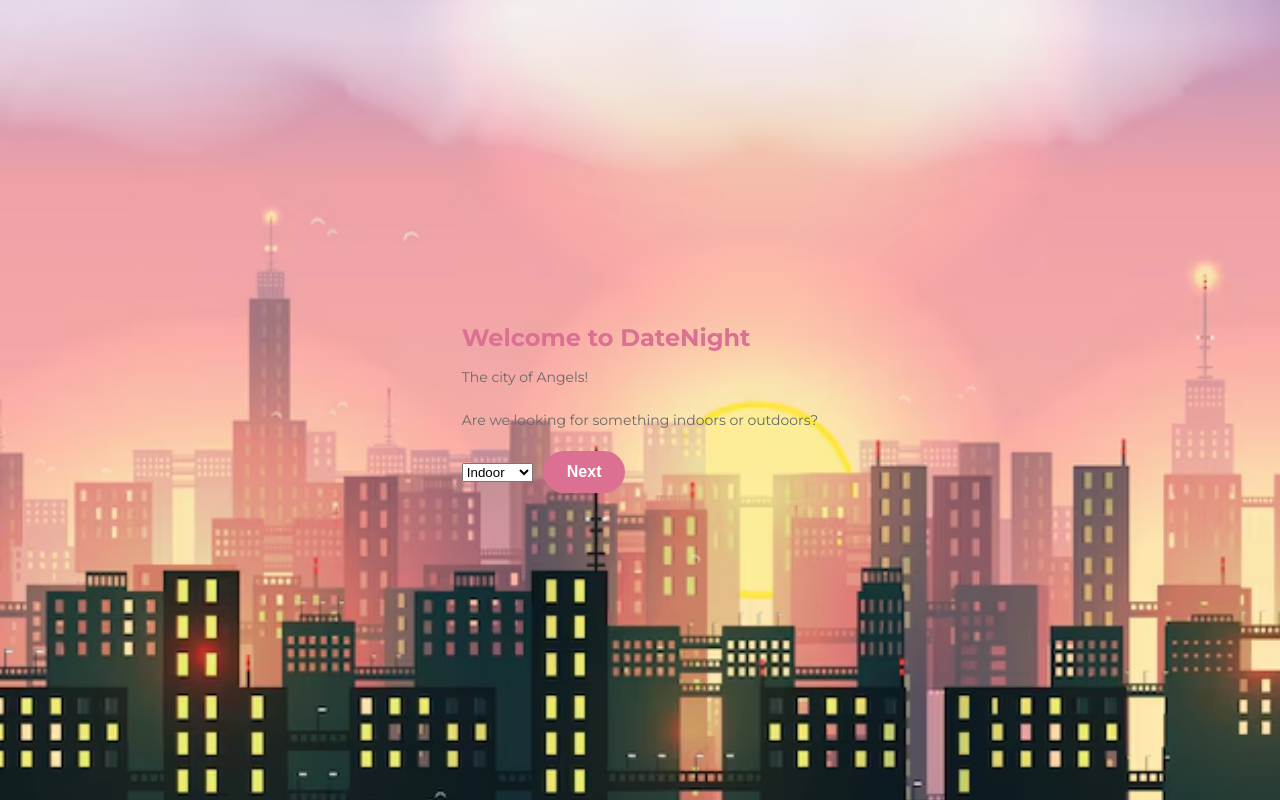
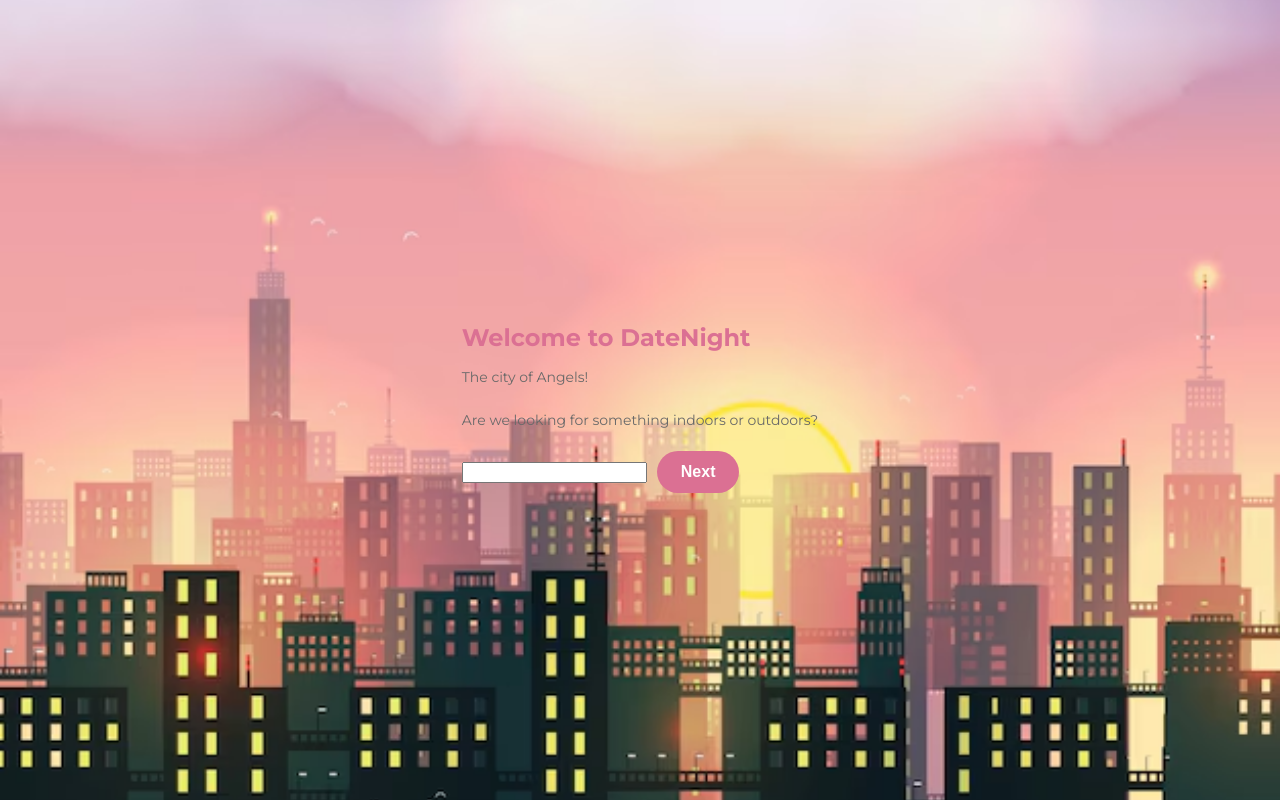
Before and after one commit to Tassled-Wobbegong-bjtrj/Scratch-Project, a React (Create React App) app in the folder client/: page / in a window 1280 px wide. Both pictures are taken after typing "Sample" into the empty fields and a click on the button "Next". Built offline with nearby package versions, Linux system fonts and the light colour scheme; no server answers.

Commit message:
change from drop-down to input on activity type

```diff
--- a/client/src/Components/ActivityType.js
+++ b/client/src/Components/ActivityType.js
@@ -1,25 +1,75 @@
 // ❤️❤️ ❤️❤️ ❤️❤️
 import React, { useState } from "react";
+
+// const ActivityType = ({ onAnswer }) => {
+//   const [type, setType] = useState("");
+
+//   const handleNext = () => {
+//     onAnswer("activityType", type);
+//   };
+
+//   return (
+//     <div>
+//       <p>The city of Angels!</p>
+//       <p>Are we looking for something indoors or outdoors?</p>
+//       <select
+//         className="activity-type-select"
+//         onChange={(e) => setType(e.target.value)}
+//       >
+//         <option value="indoor">Indoor</option>
+//         <option value="outdoor">Outdoor</option>
+//       </select>
+//       <button onClick={handleNext}>Next</button>
+//     </div>
+//   );
+// };
 
 const ActivityType = ({ onAnswer }) => {
   const [type, setType] = useState("");
 
   const handleNext = () => {
-    onAnswer("activityType", type);
+    onAnswer("type", type); // goes to next component
+    fetch("http://localhost:8080/type", {
+      method: "POST",
+      headers: {
+        "Content-Type": "application/json",
+      },
+      body: JSON.stringify({ type }), // Convert the React state to JSON and send it as the POST body
+      // i wonder if it matters if its city or location....
+      // this definitely matters what you label the body as.
+      // so we are sending over this json.stringified city
+      // ** short hand for { city: city }
+      // stringify is turning this into '{city: city}' b/c http requests is
+      // remember hyperTEXT transfer protocol
+    })
+      .then((response) => {
+        if (!response.ok) {
+          throw new Error("Network response was not ok");
+        }
+        return response.json();
+      })
+      .then((data) => {
+        console.log("Success:", data);
+        // Handle the successful response here
+      })
+      .catch((error) => {
+        console.error("Error:", error);
+        // Handle errors here
+      });
   };
-
   return (
     <div>
       <p>The city of Angels!</p>
       <p>Are we looking for something indoors or outdoors?</p>
-      <select
-        className="activity-type-select"
-        onChange={(e) => setType(e.target.value)}
-      >
-        <option value="indoor">Indoor</option>
-        <option value="outdoor">Outdoor</option>
-      </select>
-      <button onClick={handleNext}>Next</button>
+      <form>
+        <input
+          className="location-input"
+          type="text"
+          value={type}
+          onChange={(e) => setType(e.target.value)}
+        />
+        <button onClick={handleNext}>Next</button>
+      </form>
     </div>
   );
 };
--- a/client/src/Components/DateIdeas.js
+++ b/client/src/Components/DateIdeas.js
@@ -58,7 +58,7 @@ const DateIdeas = ({ ideas }) => {
       .then((res) => res.json())
       //the .city has to be in line, we cant use .message
       // i think its b/c data is traveling as {"city: sf"}
-      .then((data) => setCravings(data.cravings))
+      .then((data) => setCravings(data.craving))
       .then((data) => console.log("dateideas", data));
   }, []);
 
@@ -79,7 +79,10 @@ const DateIdeas = ({ ideas }) => {
           <button onClick={() => setShowSuggestions(true)}>Yes</button>
         </div>
       ) : (
-        <p> {message} </p>
+        <p>
+          {" "}
+          {message} {cravings}
+        </p>
       )}
     </div>
   );
--- a/client/src/Components/QuestionWindow.js
+++ b/client/src/Components/QuestionWindow.js
@@ -1,32 +1,32 @@
 // // ❤️❤️ ❤️❤️ ❤️❤️
 // QuestionWindow.js
-import React, { useState } from 'react'
-import Maintainer from './Maintainer'
-import Location from './Location'
-import ActivityType from './ActivityType'
-import Activity from './Activity'
-import DinnerPlans from './DinnerPlans'
-import DateIdeas from './DateIdeas'
+import React, { useState } from "react";
+import Maintainer from "./Maintainer";
+import Location from "./Location";
+import ActivityType from "./ActivityType";
+import Activity from "./Activity";
+import DinnerPlans from "./DinnerPlans";
+import DateIdeas from "./DateIdeas";
 
 const QuestionWindow = () => {
-  const [step, setStep] = useState(1)
-  const [answers, setAnswers] = useState({})
+  const [step, setStep] = useState(1);
+  const [answers, setAnswers] = useState({});
 
   const handleAnswer = (question, answer) => {
-    setAnswers({ ...answers, [question]: answer })
-    setStep(step + 1)
-  }
+    setAnswers({ ...answers, [question]: answer });
+    setStep(step + 1);
+  };
 
   return (
     <div>
       <Maintainer />
       {step === 1 && <Location onAnswer={handleAnswer} />}
       {step === 2 && <ActivityType onAnswer={handleAnswer} />}
-      {step === 3 && <Activity onAnswer={handleAnswer} previousActivity={answers.activityType} />}
-      {step === 4 && <DinnerPlans onAnswer={handleAnswer} />}
-      {step === 5 && <DateIdeas ideas={answers} />}
+      {/* {step === 3 && <Activity onAnswer={handleAnswer} previousActivity={answers.activityType} />} */}
+      {step === 3 && <DinnerPlans onAnswer={handleAnswer} />}
+      {step === 4 && <DateIdeas ideas={answers} />}
     </div>
-  )
-}
+  );
+};
 
-export default QuestionWindow
+export default QuestionWindow;
```
